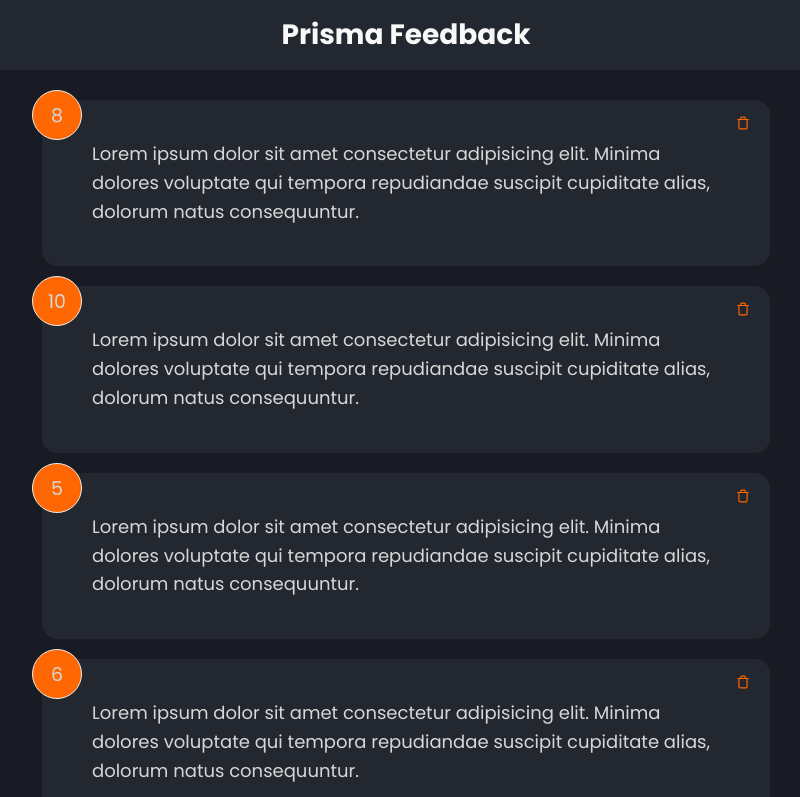
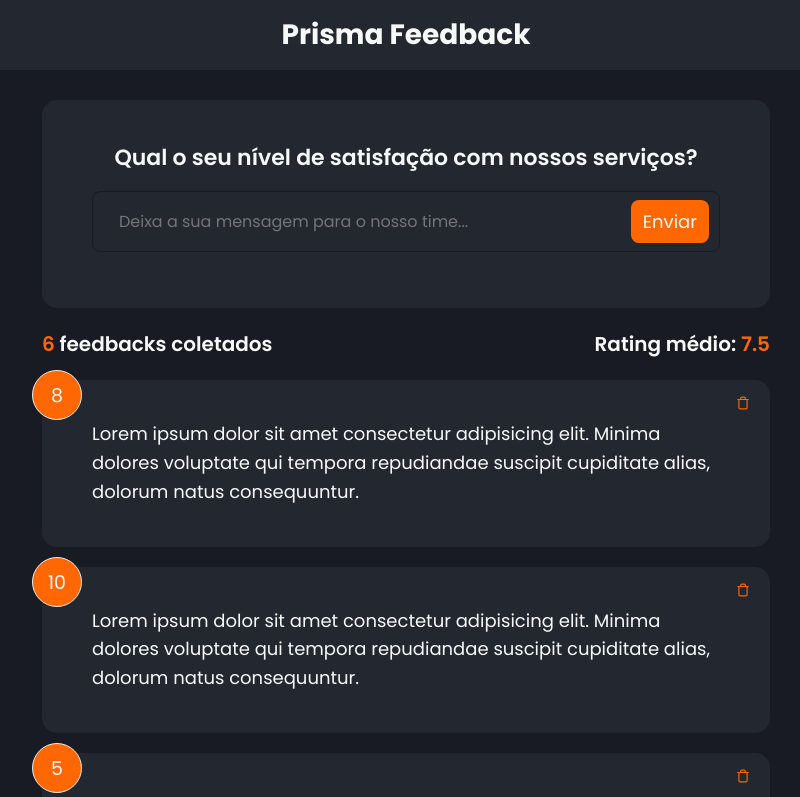
Before and after one commit to adairjuneoaf/prisma-feedback-app, a React (Create React App) app: page / in a window 1280 px wide. Shown: the top 797 px of the page, without its empty margins (234-1034 px from the left). Built offline with nearby package versions, Linux system fonts and the light colour scheme.

Commit message:
New components in app.

```diff
--- /dev/null
+++ b/src/components/FeedbackForm.jsx
@@ -0,0 +1,20 @@
+// Main Dependencies
+import React, { Fragment } from "react";
+
+export const FeedbackFormComponent = () => {
+  return (
+    <Fragment>
+      <div className="card">
+        <form>
+          <h2>Qual o seu nível de satisfação com nossos serviços?</h2>
+          <div className="input-group">
+            <input type="text" placeholder="Deixa a sua mensagem para o nosso time..." />
+            <button type="submit" className="button-send">
+              Enviar
+            </button>
+          </div>
+        </form>
+      </div>
+    </Fragment>
+  );
+};
--- a/src/components/FeedbackList.jsx
+++ b/src/components/FeedbackList.jsx
@@ -1,9 +1,10 @@
 // Main Dependencies
 import React, { Fragment, useContext } from "react";
-// import PropTypes from "prop-types";
 
 // Components Dependencies
 import { FeedbackCardItemComponent } from "./FeedbackCardItem";
+import { FeedbackStatsComponent } from "./FeedbackStats";
+import { FeedbackFormComponent } from "./FeedbackForm";
 
 // Contexts Dependencies
 import { FeedbackManagement } from "../contexts/FeedbackManagementContext";
@@ -21,6 +22,8 @@ export const FeedbackListComponent = () => {
 
   return (
     <Fragment>
+      <FeedbackFormComponent />
+      <FeedbackStatsComponent />
       {feedbackList.map((data) => (
         <FeedbackCardItemComponent
           key={data.id}
@@ -32,17 +35,3 @@ export const FeedbackListComponent = () => {
     </Fragment>
   );
 };
-
-// FeedbackListComponent.defaultProps = {
-//   feedbackList: [{}],
-// };
-
-// FeedbackListComponent.propTypes = {
-//   feedbackList: PropTypes.arrayOf(
-//     PropTypes.shape({
-//       id: PropTypes.number.isRequired,
-//       rating: PropTypes.number.isRequired,
-//       description: PropTypes.number.isRequired,
-//     })
-//   ),
-// };
--- /dev/null
+++ b/src/components/FeedbackStats.jsx
@@ -0,0 +1,29 @@
+// Main Dependencies
+import React, { Fragment, useContext } from "react";
+
+// Contexts Dependencies
+import { FeedbackManagement } from "../contexts/FeedbackManagementContext";
+
+export const FeedbackStatsComponent = () => {
+  const { feedbackList } = useContext(FeedbackManagement);
+
+  let averageRatingFeedbacks =
+    feedbackList.reduce((acc, cur) => {
+      return acc + cur.rating;
+    }, 0) / feedbackList.length;
+
+  averageRatingFeedbacks = averageRatingFeedbacks.toFixed(1).replace(/[.,]0$/, ""); // Expressão regular utilizada para evitar que o score seja exibido com zeros(0).
+
+  return (
+    <Fragment>
+      <div className="feedback-stats">
+        <h4>
+          <span className="highlight">{feedbackList.length}</span> feedbacks coletados
+        </h4>
+        <h4>
+          Rating médio: <span className="highlight">{isNaN(averageRatingFeedbacks) ? 0 : averageRatingFeedbacks} </span>
+        </h4>
+      </div>
+    </Fragment>
+  );
+};
--- a/src/contexts/FeedbackManagementContext.jsx
+++ b/src/contexts/FeedbackManagementContext.jsx
@@ -1,7 +1,17 @@
 // Main Dependecies
 import { createContext, useState } from "react";
+import PropTypes from "prop-types";
 
-export const FeedbackManagement = createContext({ handleDeleteFeedbackById: (id) => {}, feedbackList: [{}] });
+export const FeedbackManagement = createContext({
+  handleDeleteFeedbackById: () => {},
+  feedbackList: PropTypes.arrayOf(
+    PropTypes.shape({
+      id: PropTypes.number,
+      rating: PropTypes.number,
+      description: PropTypes.string,
+    })
+  ),
+});
 
 export const FeedbackManagementProvider = ({ children }) => {
   const [/* idFeedbackDelete */ setIdFeedbackDelete] = useState(0);
--- a/src/styles/global.scss
+++ b/src/styles/global.scss
@@ -47,7 +47,7 @@ button {
   font-family: "Poppins", sans-serif;
   font-size: 1.125rem;
   font-weight: 400;
-  color: var(--gray-200);
+  color: var(--white-300);
 }
 
 p,
@@ -74,14 +74,20 @@ ul {
 }
 
 h1,
-h2,
+h2 {
+  font-family: "Poppins", sans-serif;
+  font-size: 1.75rem;
+  font-weight: 700;
+  color: var(--white-300);
+}
+
 h3,
 h4,
 h5,
 h6 {
   font-family: "Poppins", sans-serif;
-  font-size: 1.75rem;
-  font-weight: 700;
+  font-size: 1.25rem;
+  font-weight: 600;
   color: var(--white-300);
 }
 
@@ -89,7 +95,7 @@ button {
   cursor: pointer;
 }
 
-span.highlightInfo {
+span.highlight {
   color: var(--orange-900);
   font-weight: 600;
 }
@@ -110,6 +116,8 @@ input {
   flex-grow: 2;
   border: none;
   font-size: 16px;
+  padding: 0 16px;
+  background: var(--blue-850);
 }
 
 input:focus {
@@ -121,6 +129,22 @@ input:focus {
   max-width: 768px;
   margin: auto;
   padding: 0 20px;
+}
+
+.button-send {
+  width: fit-content;
+  height: fit-content;
+
+  padding: 0.5rem 0.75rem;
+  background: var(--orange-900);
+  border: 0;
+  border-radius: 8px;
+
+  transition: filter 0.2s;
+
+  &:hover {
+    filter: brightness(0.9);
+  }
 }
 
 .card {
@@ -194,7 +218,8 @@ input:focus {
 .input-group {
   display: flex;
   flex-direction: row;
-  border: 1px solid #ccc;
+  border: 1px solid #181b23;
+  margin: 16px 0;
   padding: 8px 10px;
   border-radius: 8px;
 }
```
